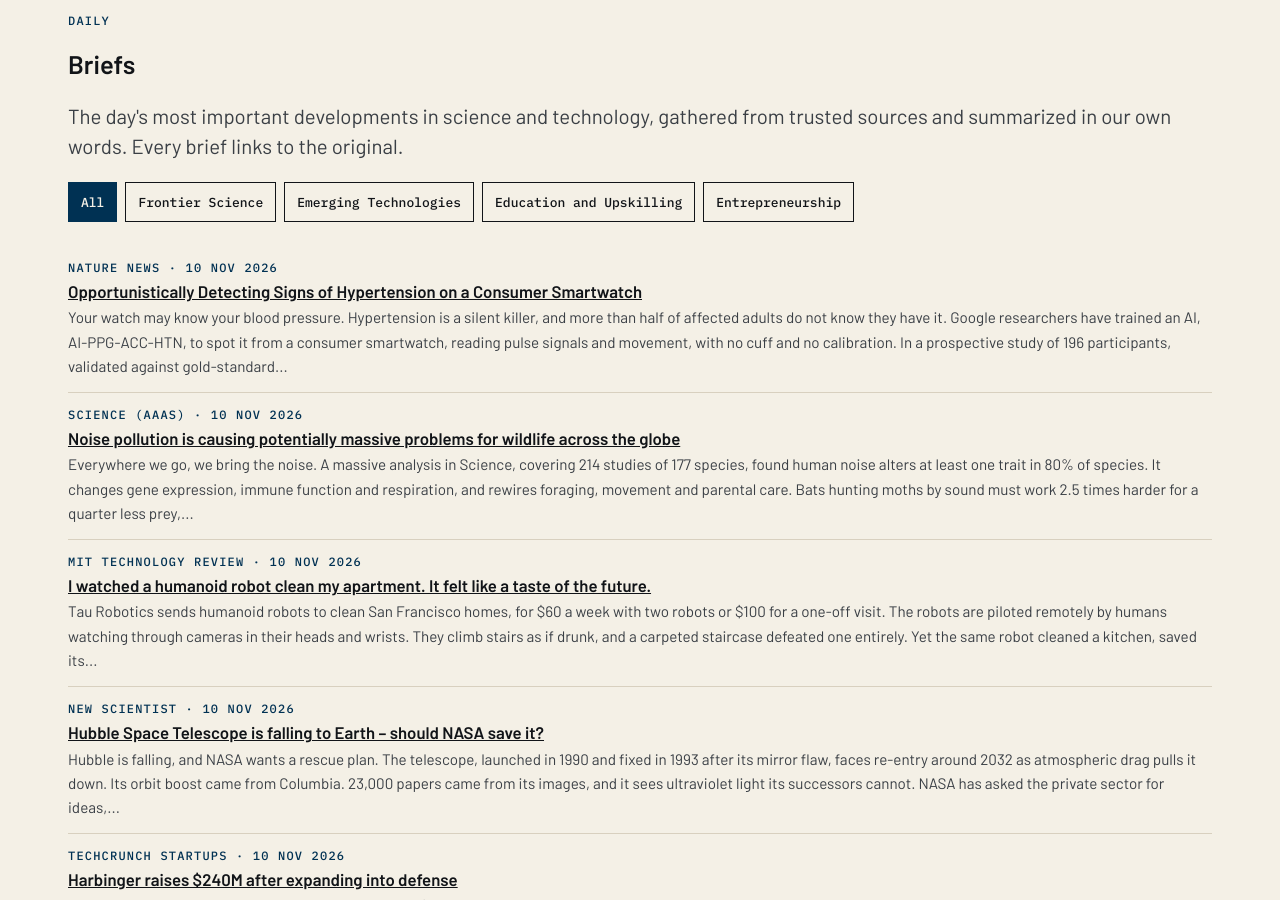
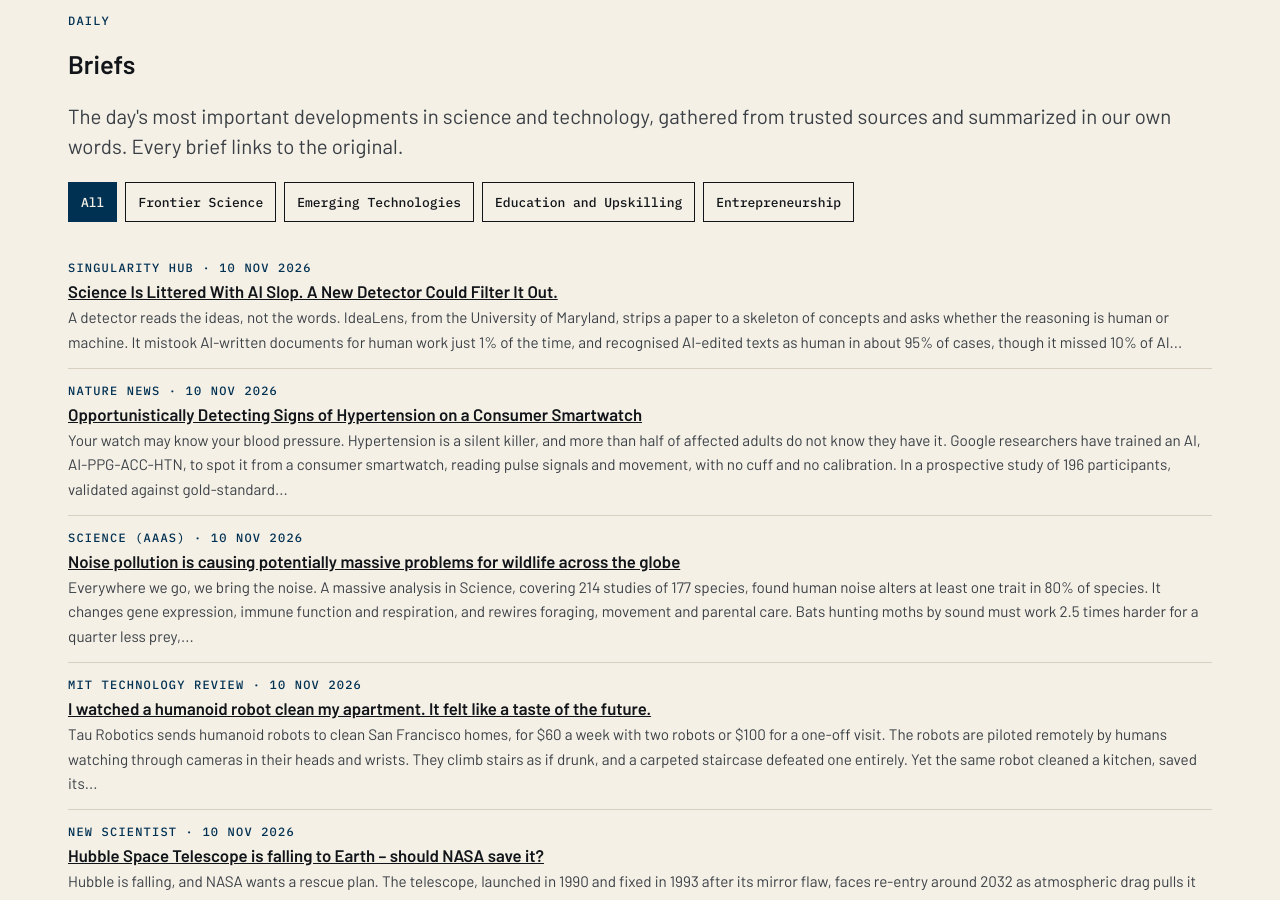
Before and after one commit to katz-news/katz.news, a Jekyll site: the page built from briefs/index.html, in a window 1280 px wide and 900 px high, scrolled down 318 px. Built offline with Jekyll 4.4.1, drawn with Linux system fonts in a browser that asks for light colours.

Commit message:
Publish 2026-11-06

```diff
--- a/_data/build.yml
+++ b/_data/build.yml
@@ -1 +1 @@
-published_at: 2026-11-06T15:56:49Z
+published_at: 2026-11-06T15:57:47Z
--- /dev/null
+++ b/_posts/briefs/2026-11-06-science-is-littered-with-ai-slop-a-new-detector-could-filter.md
@@ -0,0 +1,9 @@
+---
+published: true
+title: Science Is Littered With AI Slop. A New Detector Could Filter It Out.
+date: 2026-11-10
+section: technology
+source_name: Singularity Hub
+source_url: https://singularityhub.com/2026/11/05/science-is-littered-with-ai-slop-a-new-detector-could-filter-it-out/
+---
+A detector reads the ideas, not the words. IdeaLens, from the University of Maryland, strips a paper to a skeleton of concepts and asks whether the reasoning is human or machine. It mistook AI-written documents for human work just 1% of the time, and recognised AI-edited texts as human in about 95% of cases, though it missed 10% of AI work. About 12.5% of biomedical articles show signs of substantial AI involvement, and 100 hallucinated citations slipped past reviewers at NeurIPS 2025. The verdict is satisfyingly sloppy: human science is messy, and that mess is what gives it away.
```
